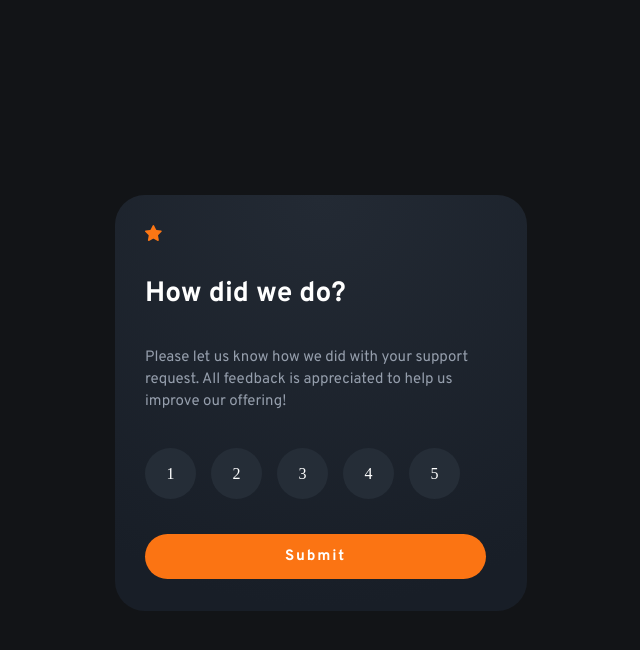
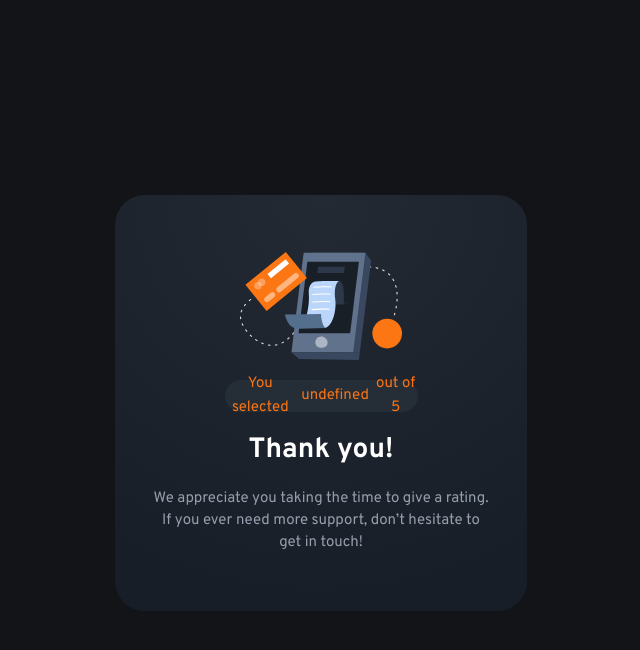
Before and after one commit to HiQendresa/interactive-rating-component, a plain HTML site: page index.html in a window 1280 px wide. Both pictures are taken after a click on the element "Submit". Shown: the whole page, without its empty margins (319-959 px from the left). Drawn offline with Linux system fonts and the light colour scheme.

Commit message:
functionality added

```diff
--- a/index.html
+++ b/index.html
@@ -40,7 +40,7 @@
     <div class="popup-img">
       <img src="./images/illustration-thank-you.svg" alt="illustration-thank-you">
     </div>
-    <div class="rateSelected">You selected <span> 4 </span> out of 5</div>
+
     <p>Thank you!</p>
     <div class="description"> We appreciate you taking the time to give a rating. If you ever need more support,
       don’t hesitate to get in touch!</div>
--- a/script.js
+++ b/script.js
@@ -1,10 +1,29 @@
 const submitBtn = document.querySelector('.submitBtn');
 const poopup = document.querySelector('.popup');
-const card = doument.querySelector('.container')
+const card = document.querySelector('.container');
+
+let value;
 
 submitBtn.addEventListener('click', () => {
     card.style.display='none';
     poopup.style.display='flex';
+
+    setRating();
 });
 
-console.log('hello there');
+
+const inputs = document.querySelectorAll('input');
+  console.log(inputs);
+
+const getRateValue = () => {
+    inputs.forEach((input) => {
+        input.addEventListener('click', () => value = input.value);
+
+    })
+}
+getRateValue();
+
+const setRating = () => {
+    const html = `<div class="rateSelected">You selected <span> ${value} </span> out of 5</div>`
+    document.querySelector('.content p').insertAdjacentHTML('beforebegin', html);
+};
--- a/style.scss
+++ b/style.scss
@@ -78,8 +78,12 @@ select {
         flex-direction: column;
         justify-content: center;
         align-items: flex-start;
-        gap: 35px;
+        gap: 22px;
         padding: 30px;
+
+        @media screen and (min-width: 1200px) {
+            gap: 35px;
+        }
 
         .title {
             color: hsl(var(--clr-white));
@@ -132,7 +136,8 @@ select {
                     background-color: hsl(var(--clr-light-grey));
                 }
 
-                &:active {
+                &:active,
+                &:focus {
                     background-color: hsl(var(--clr-orange));
                 }
 
@@ -205,7 +210,7 @@ select {
         flex-direction: column;
         justify-content: center;
         align-items: center;
-        gap: 33px;
+        gap: 20px;
 
         .popup-img {
             width: 144px;
@@ -260,8 +265,9 @@ select {
         .description {
             color: hsl(var(--clr-light-grey));
             width: 279px;
+            text-align: center;
 
-            font-family: Overpass;
+            font-family: var(--font-family-overpass);
             font-size: 14px;
             font-style: normal;
             font-weight: 400;
```
Also changed, not shown: style.css, 5 other files.
